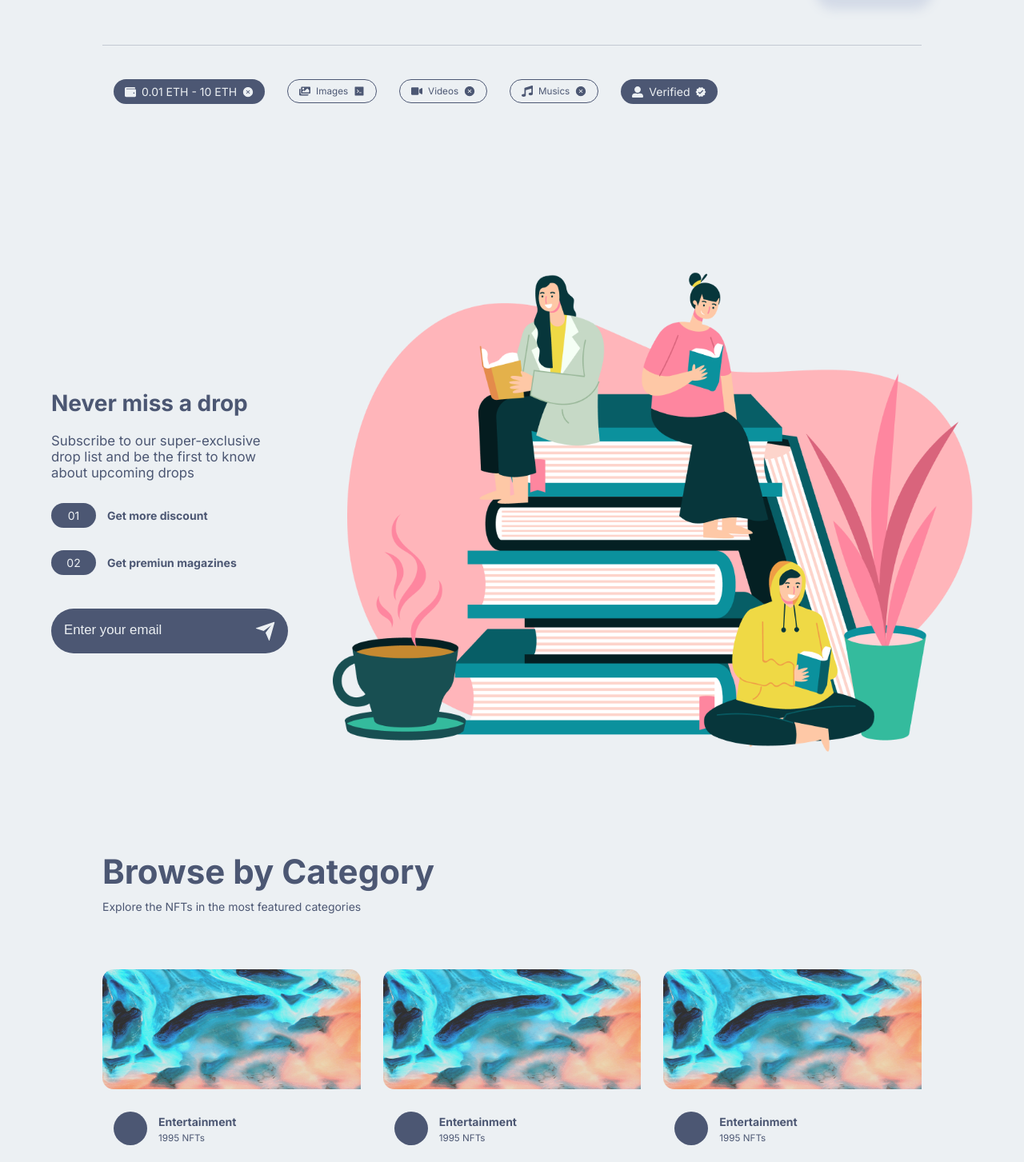
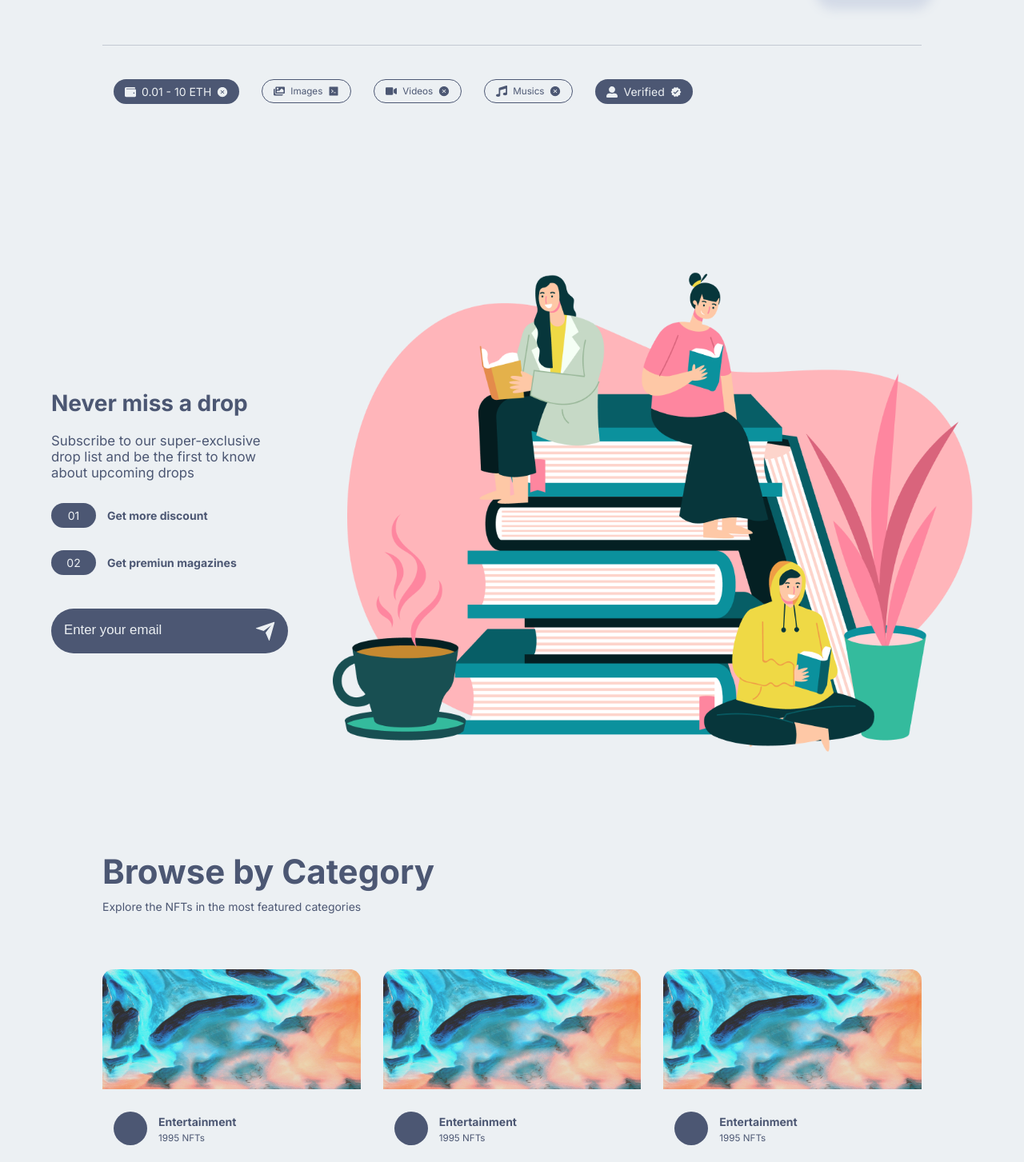
Before and after one commit to FlavioFBS/nft-marketplace-client, a Next.js app: page / in a window 1280 px wide. Shown: the part 2457-3910 px from the top of the page at 80% size. Built offline with nearby package versions, Linux system fonts and the light colour scheme.

Commit message:
feat: add filter

```diff
--- a/components/Category/Category.module.css
+++ b/components/Category/Category.module.css
@@ -19,9 +19,8 @@
 }
 
 .category_box_img{
-    border-radius: 1rem;
     max-height: 150px;
-    max-width: 350px;
+    max-width: 100%;
 }
 
 .category_box_title{
--- a/components/Filter/Filter.jsx
+++ b/components/Filter/Filter.jsx
@@ -81,7 +81,7 @@ const Filter = () => {
                     <div className={Style.filter_box_items}>
                         <div className={Style.filter_box_items_box}>
                             <div className={Style.filter_box_items_box_item}>
-                                <FaWallet /> <span>0.01 ETH - 10 ETH</span>
+                                <FaWallet /> <span>0.01 - 10 ETH</span>
                                 <AiFillCloseCircle />
                             </div>
                         </div>
```
